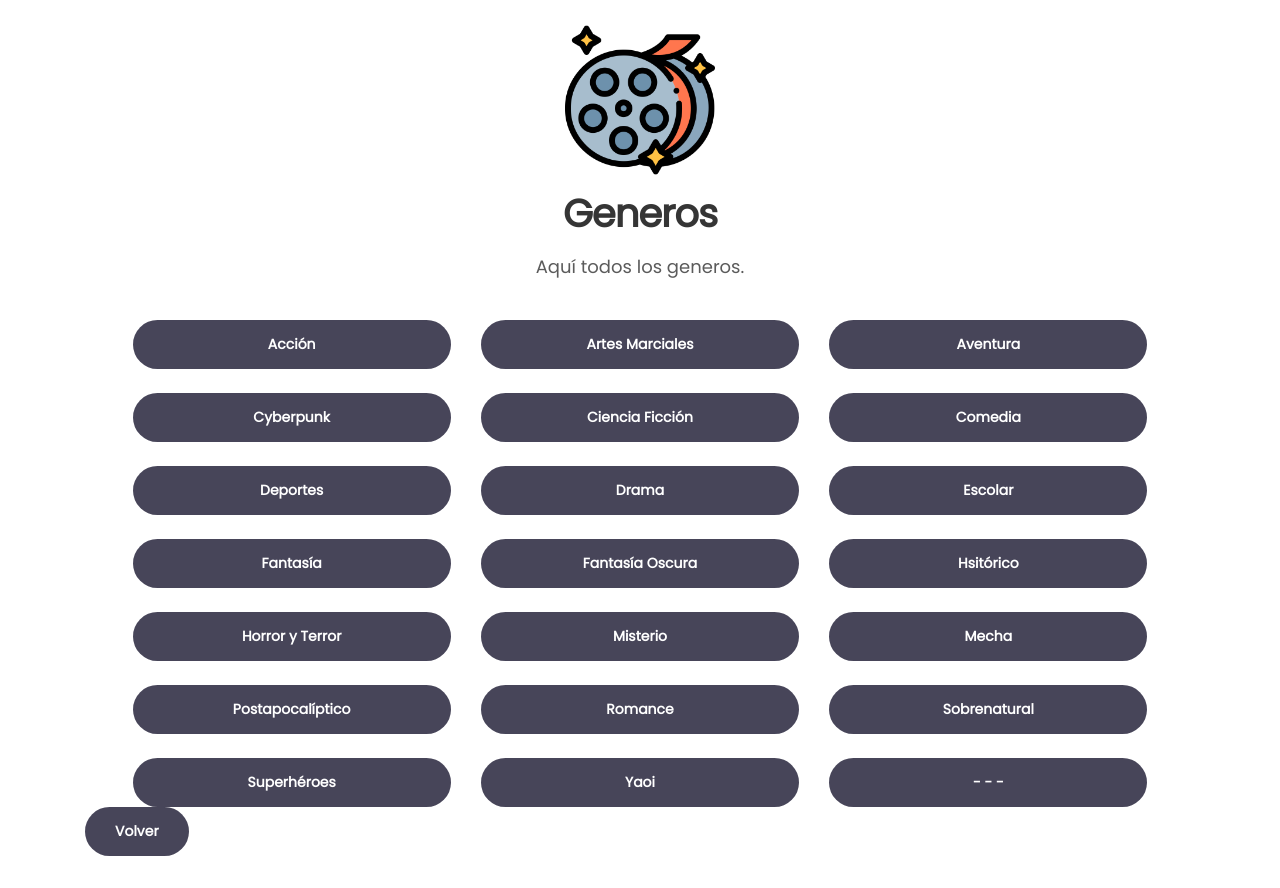
After one commit to x-daviel-x/x-daviel-x.github.io, a PHP site: page /generos/generos.html in a window 1280 px wide. The commit adds this page. Run offline with PHP 8.4, Linux system fonts and the light colour scheme.

Commit message:
Actualización

```diff
--- /dev/null
+++ b/generos/generos.html
@@ -0,0 +1,187 @@
+<!doctype html>
+<html lang="es">
+  <head>
+    <meta charset="utf-8">
+    <meta name="viewport" content="width=device-width, initial-scale=1, shrink-to-fit=no">
+    <meta name="description" content="">
+    <meta name="author" content="">
+
+    <title>FT. Afro Samurai</title>
+    <link rel="icon" type="image/x-icon" href="../images/fav-icon/favicon.ico">
+
+    <link rel="stylesheet" href="../css/bootstrap.min.css">
+    <link rel="stylesheet" href="../css/unicons.css">
+    <link rel="stylesheet" href="../css/owl.carousel.min.css">
+    <link rel="stylesheet" href="../css/owl.theme.default.min.css">
+    <link rel="stylesheet" href="https://fonts.googleapis.com/icon?family=Material+Icons">
+
+    <!-- MAIN STYLE -->
+    <link rel="stylesheet" href="../css/tooplate-style.css">
+  </head>
+  <body>
+
+        <div class="container">
+                <div class="row">
+                  <div class="col-lg-11 text-center mx-auto col-12">
+                      <div class="col-lg-80 mx-auto">
+
+<ICONO>
+                        <img src="icon.png" align="center" width="150" height="150">
+                        <p></p>
+
+<TITULO_Y_DESCRIPCIÓN>
+          <h2>Generos</h2>
+          <p></p>
+          <p>Aquí todos los generos.</p>
+
+<BOTONES>
+          <div class="row">
+            <div class="col-lg-4 col-md-4 col-12">
+              <div class="custom-btn-group mt-4">
+                <a href="#" class="btn custom-btn custom-btn-bg custom-btn-link col-12">Acción</a>
+              </div>
+            </div>
+            <div class="col-lg-4 col-md-4 col-12">
+              <div class="custom-btn-group mt-4">
+                <a href="#" class="btn custom-btn custom-btn-bg custom-btn-link col-12">Artes Marciales</a>
+              </div>
+            </div>
+            <div class="col-lg-4 col-md-4 col-12">
+              <div class="custom-btn-group mt-4">
+                <a href="#" class="btn custom-btn custom-btn-bg custom-btn-link col-12">Aventura</a>
+              </div>
+            </div>
+          </div>
+
+          <div class="row">
+            <div class="col-lg-4 col-md-4 col-12">
+              <div class="custom-btn-group mt-4">
+                <a href="#" class="btn custom-btn custom-btn-bg custom-btn-link col-12">Cyberpunk</a>
+              </div>
+            </div>
+            <div class="col-lg-4 col-md-4 col-12">
+              <div class="custom-btn-group mt-4">
+                <a href="#" class="btn custom-btn custom-btn-bg custom-btn-link col-12">Ciencia Ficción</a>
+              </div>
+            </div>
+            <div class="col-lg-4 col-md-4 col-12">
+              <div class="custom-btn-group mt-4">
+                <a href="#" class="btn custom-btn custom-btn-bg custom-btn-link col-12">Comedia</a>
+              </div>
+            </div>
+          </div>
+
+          <div class="row">
+            <div class="col-lg-4 col-md-4 col-12">
+              <div class="custom-btn-group mt-4">
+                <a href="#" class="btn custom-btn custom-btn-bg custom-btn-link col-12">Deportes</a>
+              </div>
+            </div>
+            <div class="col-lg-4 col-md-4 col-12">
+              <div class="custom-btn-group mt-4">
+                <a href="#" class="btn custom-btn custom-btn-bg custom-btn-link col-12">Drama</a>
+              </div>
+            </div>
+            <div class="col-lg-4 col-md-4 col-12">
+              <div class="custom-btn-group mt-4">
+                <a href="#" class="btn custom-btn custom-btn-bg custom-btn-link col-12">Escolar</a>
+              </div>
+            </div>
+          </div>
+
+          <div class="row">
+            <div class="col-lg-4 col-md-4 col-12">
+              <div class="custom-btn-group mt-4">
+                <a href="#" class="btn custom-btn custom-btn-bg custom-btn-link col-12">Fantasía</a>
+              </div>
+            </div>
+            <div class="col-lg-4 col-md-4 col-12">
+              <div class="custom-btn-group mt-4">
+                <a href="#" class="btn custom-btn custom-btn-bg custom-btn-link col-12">Fantasía Oscura</a>
+              </div>
+            </div>
+            <div class="col-lg-4 col-md-4 col-12">
+              <div class="custom-btn-group mt-4">
+                <a href="#" class="btn custom-btn custom-btn-bg custom-btn-link col-12">Hsitórico</a>
+              </div>
+            </div>
+          </div>
+
+          <div class="row">
+            <div class="col-lg-4 col-md-4 col-12">
+              <div class="custom-btn-group mt-4">
+                <a href="#" class="btn custom-btn custom-btn-bg custom-btn-link col-12">Horror y Terror</a>
+              </div>
+            </div>
+            <div class="col-lg-4 col-md-4 col-12">
+              <div class="custom-btn-group mt-4">
+                <a href="#" class="btn custom-btn custom-btn-bg custom-btn-link col-12">Misterio</a>
+              </div>
+            </div>
+            <div class="col-lg-4 col-md-4 col-12">
+              <div class="custom-btn-group mt-4">
+                <a href="#" class="btn custom-btn custom-btn-bg custom-btn-link col-12">Mecha</a>
+              </div>
+            </div>
+          </div>
+
+          <div class="row">
+            <div class="col-lg-4 col-md-4 col-12">
+              <div class="custom-btn-group mt-4">
+                <a href="#" class="btn custom-btn custom-btn-bg custom-btn-link col-12">Postapocalíptico</a>
+              </div>
+            </div>
+            <div class="col-lg-4 col-md-4 col-12">
+              <div class="custom-btn-group mt-4">
+                <a href="#" class="btn custom-btn custom-btn-bg custom-btn-link col-12">Romance</a>
+              </div>
+            </div>
+            <div class="col-lg-4 col-md-4 col-12">
+              <div class="custom-btn-group mt-4">
+                <a href="#" class="btn custom-btn custom-btn-bg custom-btn-link col-12">Sobrenatural</a>
+              </div>
+            </div>
+          </div>
+
+          <div class="row">
+            <div class="col-lg-4 col-md-4 col-12">
+              <div class="custom-btn-group mt-4">
+                <a href="#" class="btn custom-btn custom-btn-bg custom-btn-link col-12">Superhéroes</a>
+              </div>
+            </div>
+            <div class="col-lg-4 col-md-4 col-12">
+              <div class="custom-btn-group mt-4">
+                <a href="#" class="btn custom-btn custom-btn-bg custom-btn-link col-12">Yaoi</a>
+              </div>
+            </div>
+            <div class="col-lg-4 col-md-4 col-12">
+              <div class="custom-btn-group mt-4">
+                <a href="#" class="btn custom-btn custom-btn-bg custom-btn-link col-12">- - -</a>
+              </div>
+            </div>
+          </div>
+
+        </div>
+      </div>
+    </div>
+  </section>
+
+    <!-- Botón flotante para volver atrás -->
+    <div class="floating-button">
+      <a href="#" onclick="history.back();" class="btn custom-btn custom-btn-bg custom-btn-link">Volver</a>
+    </div>
+
+    <section class="resume py-3 d-lg-flex justify-content-center align-items-center" id="resume">
+        <div class="container">
+            <div class="row">
+    <script src="js/jquery-3.3.1.min.js"></script>
+    <script src="js/popper.min.js"></script>
+    <script src="js/bootstrap.min.js"></script>
+    <script src="js/Headroom.js"></script>
+    <script src="js/jQuery.headroom.js"></script>
+    <script src="js/owl.carousel.min.js"></script>
+    <script src="js/smoothscroll.js"></script>
+    <script src="js/custom.js"></script>
+
+  </body>
+</html>
--- a/index.html
+++ b/index.html
@@ -1,6 +1,6 @@
 <<!DOCTYPE html>
 <html>
 <head>
-  <meta http-equiv="refresh" content="0; url=anime/afro_samurai/ft.html">
+  <meta http-equiv="refresh" content="0; url=fichas/anime/afro_samurai/ft.html">
 </head>
 </html>
```
Also changed, not shown: css/tooplate-style.css (+37 -5 lines), fichas/anime/afro_samurai/dc.html (renamed from anime/afro_samurai/dc.html, +6 -6 lines), fichas/anime/afro_samurai/ft.html (renamed from anime/afro_samurai/ft.html, +18 -16 lines), fichas/anime/afro_samurai/afro1.jpg (renamed from anime/afro_samurai/afro1.jpg), fichas/anime/afro_samurai/ft - v1.html (renamed from anime/afro_samurai/ft - v1.html), fichas/anime/afro_samurai/icon.png (renamed from anime/afro_samurai/icon.png), fichas/anime/afro_samurai/logo.png (renamed from anime/afro_samurai/logo.png), generos/icon.png (added).
